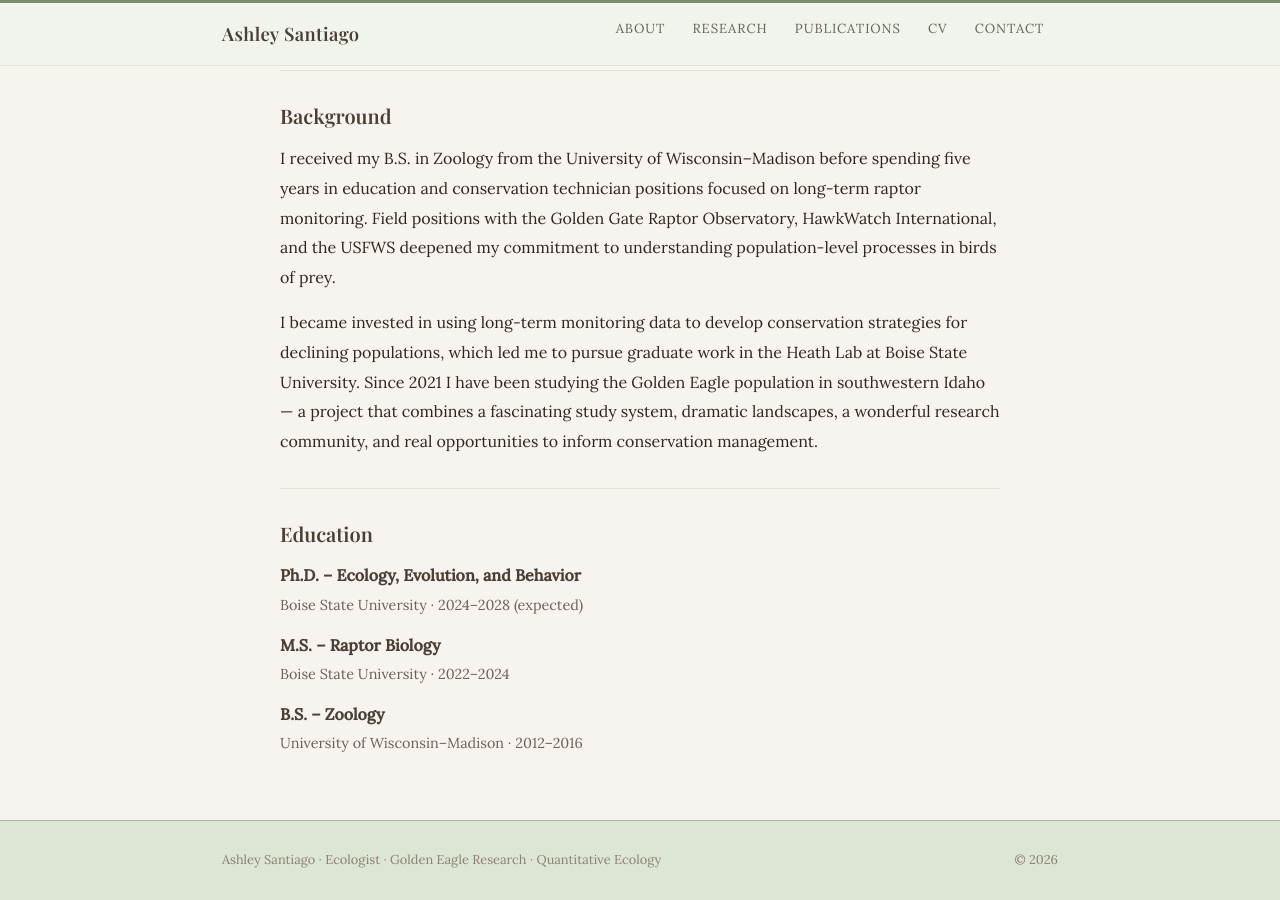
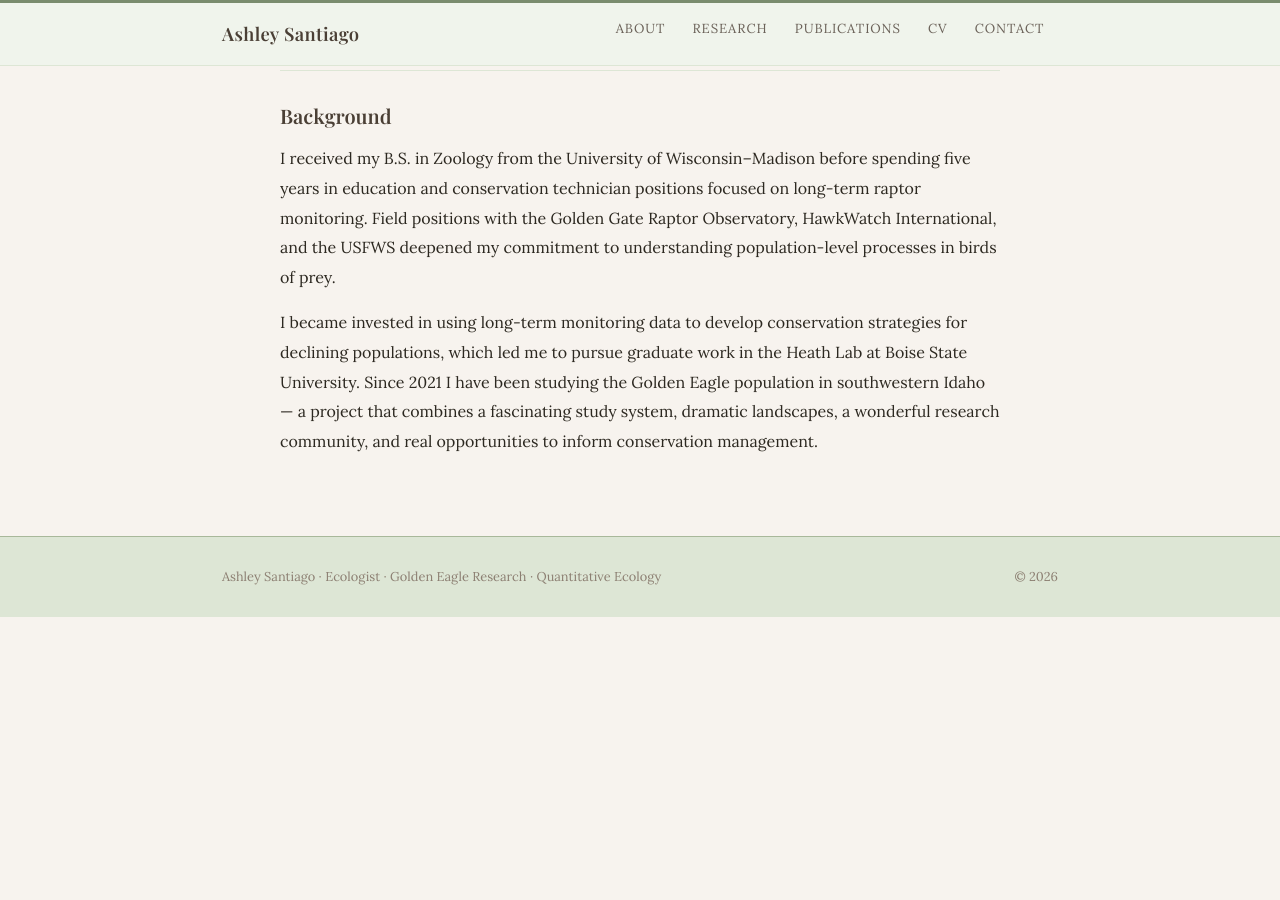
Before and after one commit to AshSantiago/AshSantiago.github.io, a Jekyll site: the page built from about.md, in a window 1280 px wide and 900 px high, scrolled down 1075 px. Built offline with Jekyll 4.4.1, drawn with Linux system fonts in a browser that asks for light colours; some web fonts are replaced; after the commit the page ends 1692 px from its top, so only the background shows below that.

Commit message:
Update about.md

```diff
--- a/about.md
+++ b/about.md
@@ -64,24 +64,3 @@ title: About
     a project that combines a fascinating study system, dramatic landscapes, a wonderful research
     community, and real opportunities to inform conservation management.
   </p>
-
-  <hr style="border: none; border-top: 1px solid #dde6d5; margin: 2rem 0;">
-
-  <h2 style="font-size: 1.25rem; margin-bottom: 1rem;">Education</h2>
-
-  <div style="display: flex; flex-direction: column; gap: 0.9rem;">
-    <div>
-      <p style="margin: 0; font-weight: 600; color: #4a3f35;">Ph.D. – Ecology, Evolution, and Behavior</p>
-      <p style="margin: 0.2rem 0 0; color: #6b6259; font-size: 0.9rem;">Boise State University · 2024–2028 (expected)</p>
-    </div>
-    <div>
-      <p style="margin: 0; font-weight: 600; color: #4a3f35;">M.S. – Raptor Biology</p>
-      <p style="margin: 0.2rem 0 0; color: #6b6259; font-size: 0.9rem;">Boise State University · 2022–2024</p>
-    </div>
-    <div>
-      <p style="margin: 0; font-weight: 600; color: #4a3f35;">B.S. – Zoology</p>
-      <p style="margin: 0.2rem 0 0; color: #6b6259; font-size: 0.9rem;">University of Wisconsin–Madison · 2012–2016</p>
-    </div>
-  </div>
-
-</div>
```
